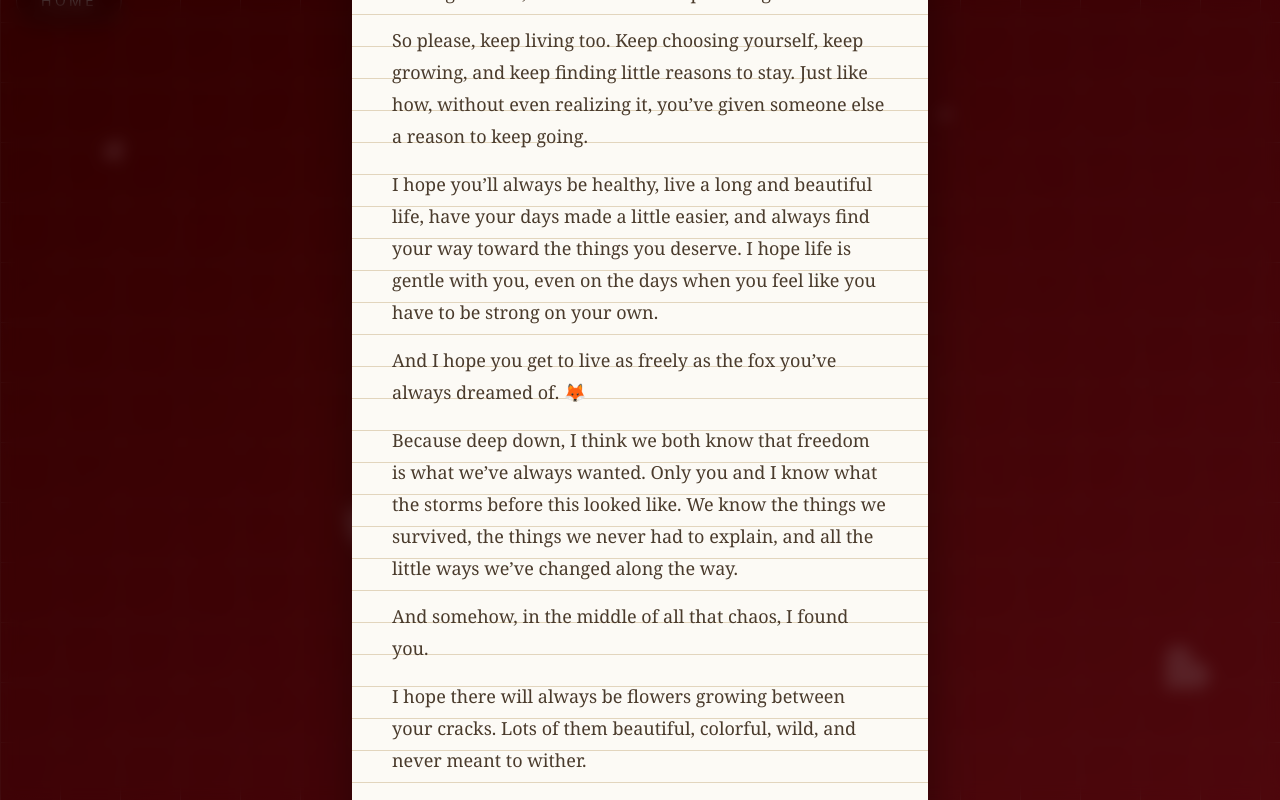
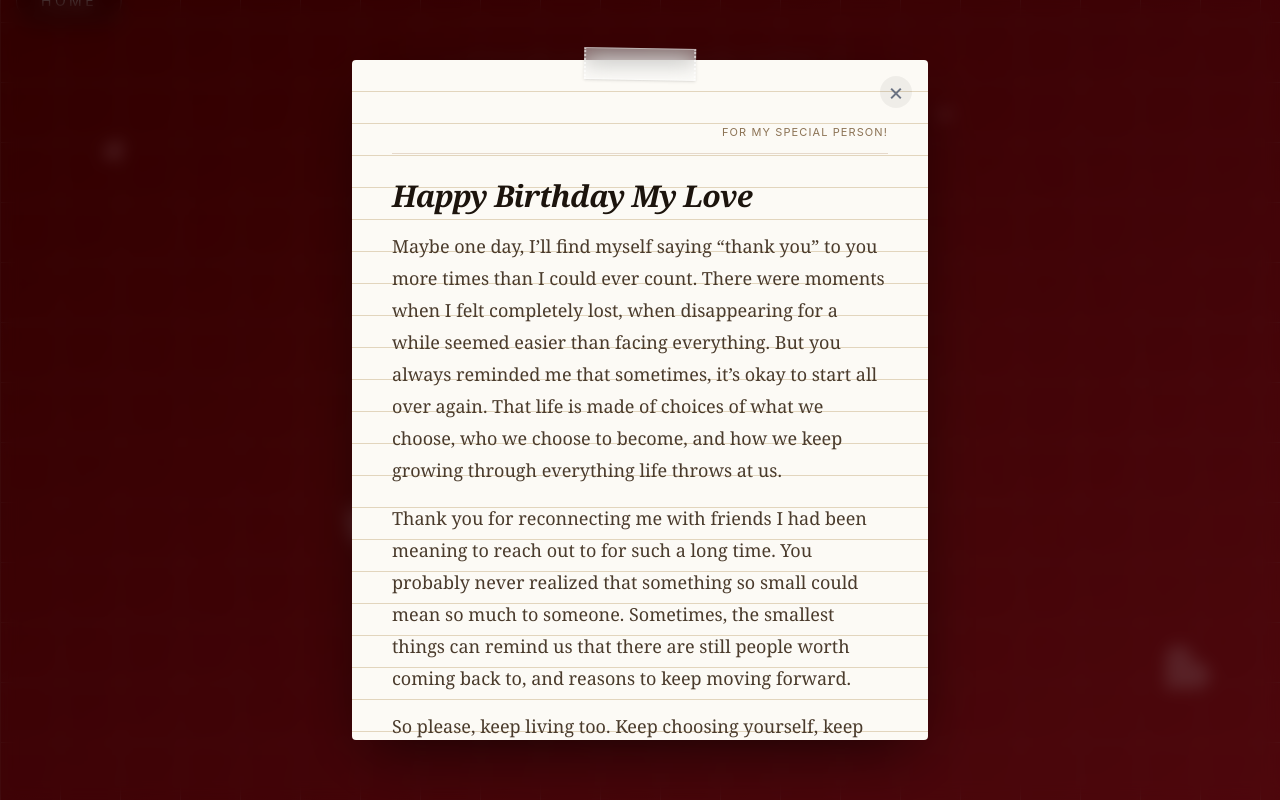
Before and after one commit to adamwahyuh/ours, a React (Vite) app: page /ours/happy-birthday in a window 1280 px wide. Both pictures are taken after a click on the button "Buka surat". Shown: the part 38-838 px from the top of the page. Built offline with nearby package versions, Linux system fonts and the light colour scheme.

Commit message:
Update comp

```diff
--- a/src/Components/Envelope/Envelope.tsx
+++ b/src/Components/Envelope/Envelope.tsx
@@ -9,7 +9,7 @@ function Envelope({
     message = (
         <div className="pt-2">
             <h2 className="mb-4 font-serif text-3xl font-bold italic text-[#2c241b]">
-                Hello ❤️
+                Hello ❤️️
             </h2>
             <p className="font-serif text-lg leading-[32px] text-[#4a3f32]">
                 Ini adalah pesan rahasia yang tersembunyi di dalam amplop.
@@ -157,7 +157,7 @@ function Envelope({
                 </div>
             </div>
 
-            {/* Modal isi surat  */}
+            {/* Modal isi surat */}
             <AnimatePresence>
                 {showModal && (
                     <motion.div
@@ -168,15 +168,9 @@ function Envelope({
                         onClick={handleClose}
                     >
                         <motion.div
-                            // Desain ala Kertas
-                            className="relative w-full max-w-xl rounded-sm bg-[#fcfaf5] px-8 pb-12 pt-16 shadow-[0_20px_60px_-15px_rgba(0,0,0,0.6)]"
-                            style={{
-                                // Garis-garis buku tulis
-                                backgroundImage:
-                                    'repeating-linear-gradient(transparent, transparent 31px, #e2d5bd 31px, #e2d5bd 32px)',
-                                backgroundAttachment: 'local',
-                            }}
-                            // Animasi muncul sedikit memutar seperti kertas jatuh
+                            // Desain Kertas Utama (diberi batas tinggi max 85vh)
+                            className="relative flex max-h-[85vh] w-full max-w-xl flex-col rounded-sm bg-[#fcfaf5] shadow-[0_20px_60px_-15px_rgba(0,0,0,0.6)]"
+                            // Animasi muncul seperti kertas jatuh
                             initial={{ opacity: 0, y: 50, rotate: -3, scale: 0.9 }}
                             animate={{ opacity: 1, y: 0, rotate: 0, scale: 1 }}
                             exit={{ opacity: 0, y: 30, rotate: 2, scale: 0.95 }}
@@ -189,7 +183,7 @@ function Envelope({
                         >
                             {/* Efek Selotip (Tape) di atas kertas */}
                             <div
-                                className="absolute -top-3 left-1/2 h-8 w-28 -translate-x-1/2 rotate-1 bg-white/40 backdrop-blur-md shadow-sm"
+                                className="pointer-events-none absolute -top-3 left-1/2 z-20 h-8 w-28 -translate-x-1/2 rotate-1 bg-white/40 backdrop-blur-md shadow-sm"
                                 style={{
                                     border: '1px solid rgba(255,255,255,0.4)',
                                     borderLeft: '2px dotted rgba(255,255,255,0.6)',
@@ -197,17 +191,29 @@ function Envelope({
                                 }}
                             />
 
+                            {/* Tombol Tutup (tetap melayang di posisi kanan atas) */}
                             <button
                                 type="button"
                                 onClick={handleClose}
                                 aria-label="Tutup"
-                                className="absolute right-5 top-5 flex h-8 w-8 items-center justify-center rounded-full bg-black/5 text-2xl text-gray-500 transition-colors hover:bg-black/10 hover:text-gray-800"
+                                className="absolute right-4 top-4 z-20 flex h-8 w-8 items-center justify-center rounded-full bg-black/5 text-2xl text-gray-500 transition-colors hover:bg-black/10 hover:text-gray-800"
                             >
                                 ×
                             </button>
 
-                            <div className="relative z-10">
-                                {message}
+                            {/* Container Konten yang Bisa Di-scroll */}
+                            <div
+                                className="overflow-y-auto px-6 sm:px-8 pb-12 pt-16 rounded-sm"
+                                style={{
+                                    // Garis-garis buku tulis
+                                    backgroundImage:
+                                        'repeating-linear-gradient(transparent, transparent 31px, #e2d5bd 31px, #e2d5bd 32px)',
+                                    backgroundAttachment: 'local',
+                                }}
+                            >
+                                <div className="relative z-10">
+                                    {message}
+                                </div>
                             </div>
                         </motion.div>
                     </motion.div>
```
